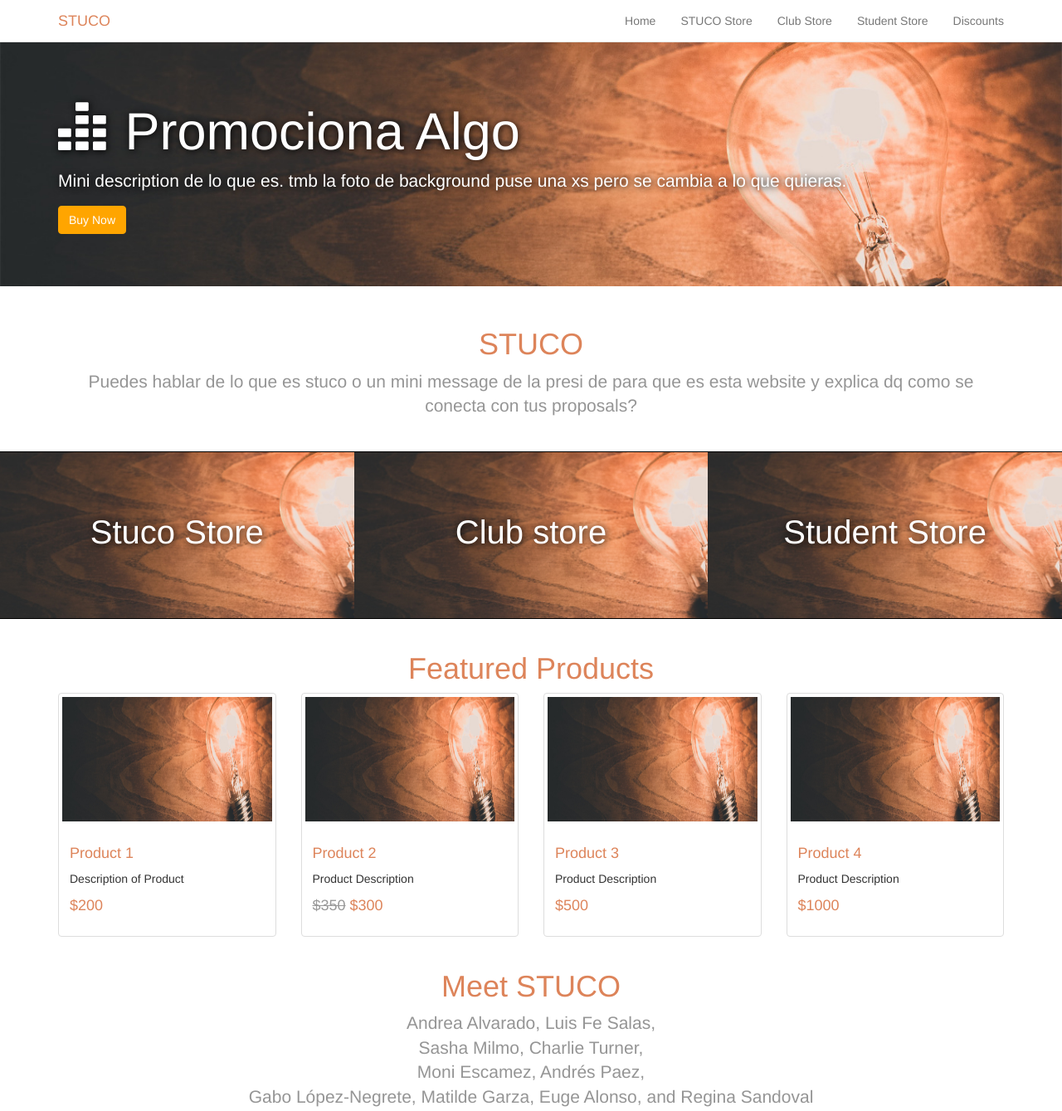
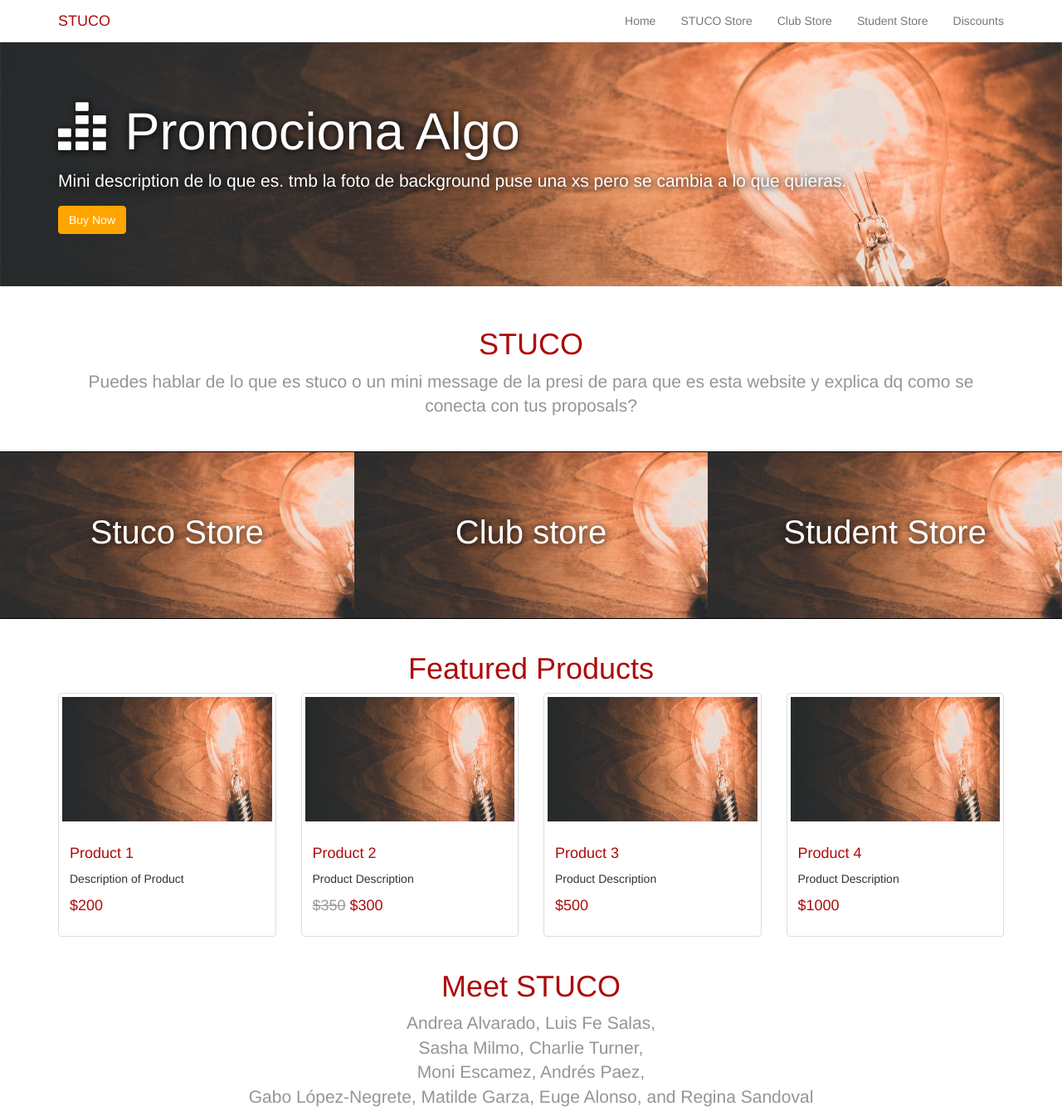
Before and after one commit to babylebrija/STUCO-Store, a plain HTML site: page stuco/index.html in a window 1280 px wide. Shown: the top 1339 px of the page at 83% size. Drawn offline with Linux system fonts and the light colour scheme.

Commit message:
Update custom.css

```diff
--- a/stuco/css/custom.css
+++ b/stuco/css/custom.css
@@ -9,14 +9,14 @@ h3,
 h4,
 h5,
 h6 {
-	color: #dd845a;
+	color: #ad0a0a;
 	}
 
 .feature {
 	background: url('../images/light_bulb.jpg');
 	background-position: top right;
 	background-size: cover;
-	background-color: #dd845a;
+	background-color: #ad0a0a;
 	color: white;
 	text-shadow: 1px 1px 8px black;
 	}
@@ -88,12 +88,12 @@ h6 {
 }
 
 .featured-product h3 {
-	color: #dd845a;
+	color: #ad0a0a;
 	font-size: 18px;
 	}
 
 .featured-product .price {
-	color: #dd845a;
+	color: #ad0a0a;
 	font-size: 18px;
 	}
 
@@ -160,7 +160,7 @@ a:focus {
   background-color: #fff;
 }
 .navbar-default .navbar-brand {
-  color: #dd845a;
+  color: #ad0a0a;
 }
 .navbar-default .navbar-brand:hover,
 .navbar-default .navbar-brand:focus {
```
